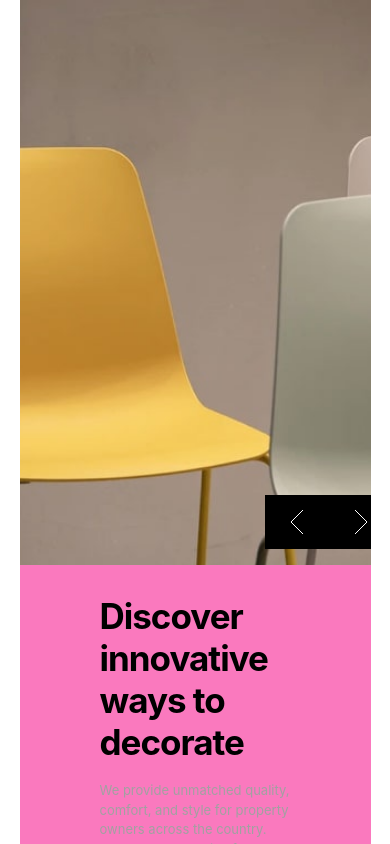
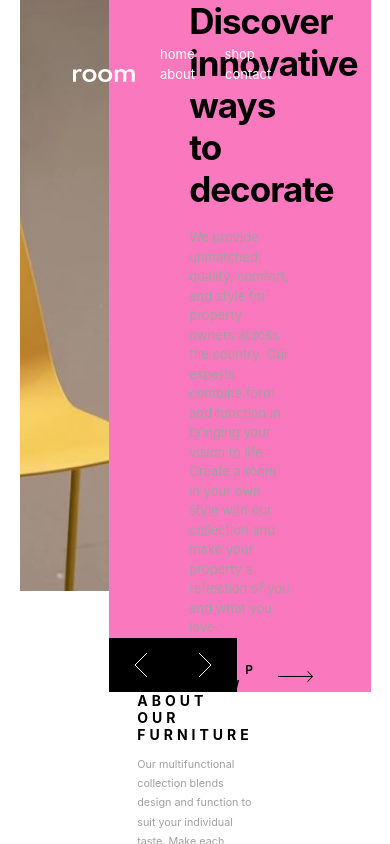
Before and after one commit to Gemcreation/roomredoreactgeeg, a React (Create React App) app: page / in a window 390 px wide. Shown: the top 844 px of the page. Built offline with nearby package versions, Linux system fonts and the light colour scheme.

Commit message:
Rewriting the responsiveness

```diff
--- a/src/App.scss
+++ b/src/App.scss
@@ -270,46 +270,46 @@ section.flexLower{
 }
 
 
-@media (max-width: 1000px) {
-  .header{
-    display: none; /* hide for small screens */
-  }
-}
+// @media (max-width: 1000px) {
+//   .header{
+//     display: none; /* hide for small screens */
+//   }
+// }
 
 
-@media (max-width: 900px) {
-  .header{
-    display: none; /* hide for small screens */
-  }
+// @media (max-width: 900px) {
+//   .header{
+//     display: none; /* hide for small screens */
+//   }
 
-  section.flexGrid{
-    display: flex;
-    flex-direction: column;
-    align-items: center;
-    gap: 0px;
-    // margin-bottom: -5px;
-  }
-  article.leftSide{
-    width: 100%;
-  }
+//   section.flexGrid{
+//     display: flex;
+//     flex-direction: column;
+//     align-items: center;
+//     gap: 0px;
+//     // margin-bottom: -5px;
+//   }
+//   article.leftSide{
+//     width: 100%;
+//   }
 
-  //to style the right side of the site
-  article.rightSide{
-    width: 100%;
+//   //to style the right side of the site
+//   article.rightSide{
+//     width: 100%;
 
-    div.heroText h1{
-      margin-top: 30px;
-    }
-  }
+//     div.heroText h1{
+//       margin-top: 30px;
+//     }
+//   }
 
-  //to style the second section of the site, the lowersection
-  article.lowerSide{
-    // display: grid;
-    // grid-template-rows: 1fr;
-    // background-color: aqua;
-    // // display: grid;
-    // // grid-template-rows: 1fr 1fr;
-    // // align-items: center;
-    // // margin-top: 0;
-  }
-}
+//   //to style the second section of the site, the lowersection
+//   article.lowerSide{
+//     // display: grid;
+//     // grid-template-rows: 1fr;
+//     // background-color: aqua;
+//     // // display: grid;
+//     // // grid-template-rows: 1fr 1fr;
+//     // // align-items: center;
+//     // // margin-top: 0;
+//   }
+// }
```
